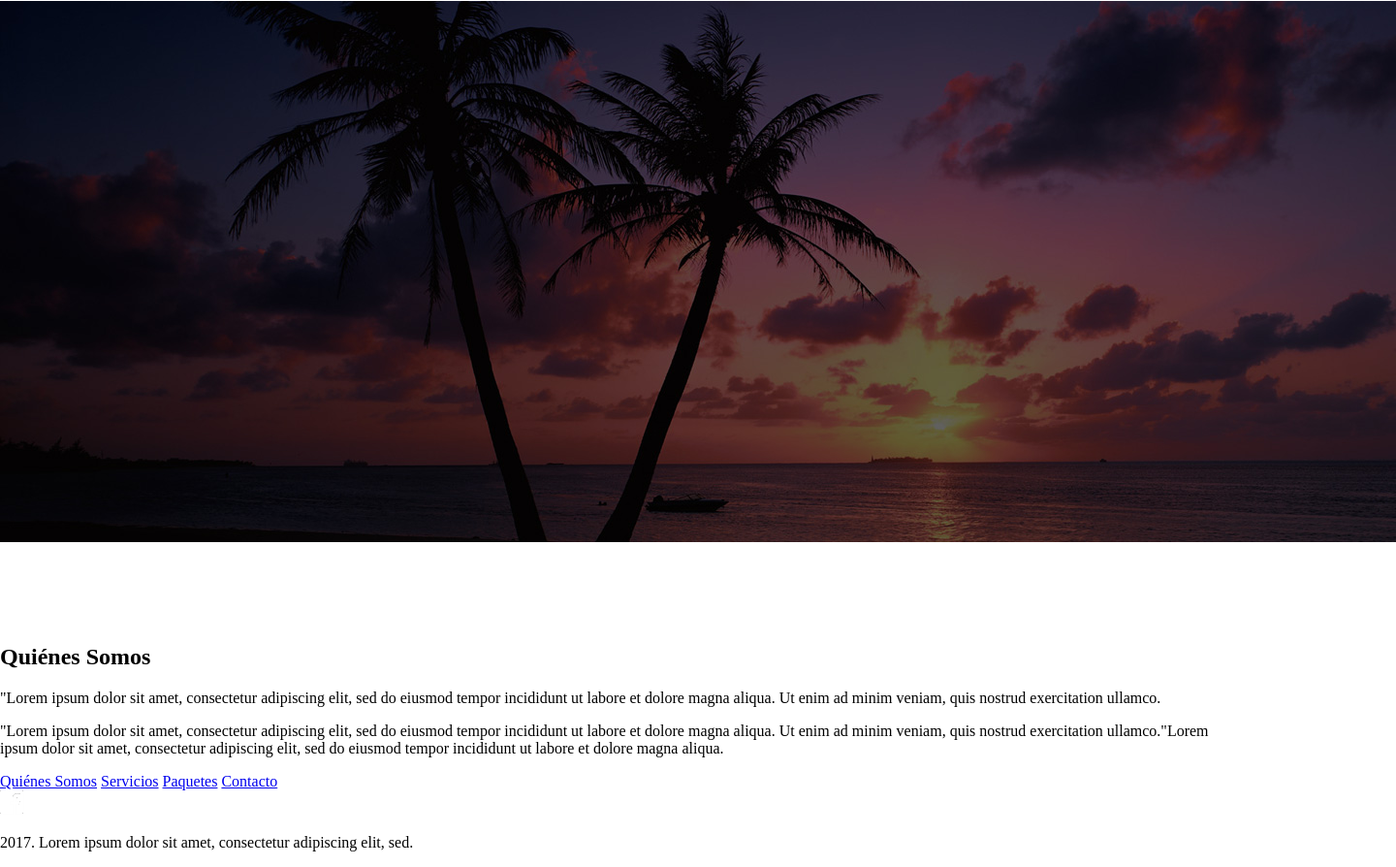
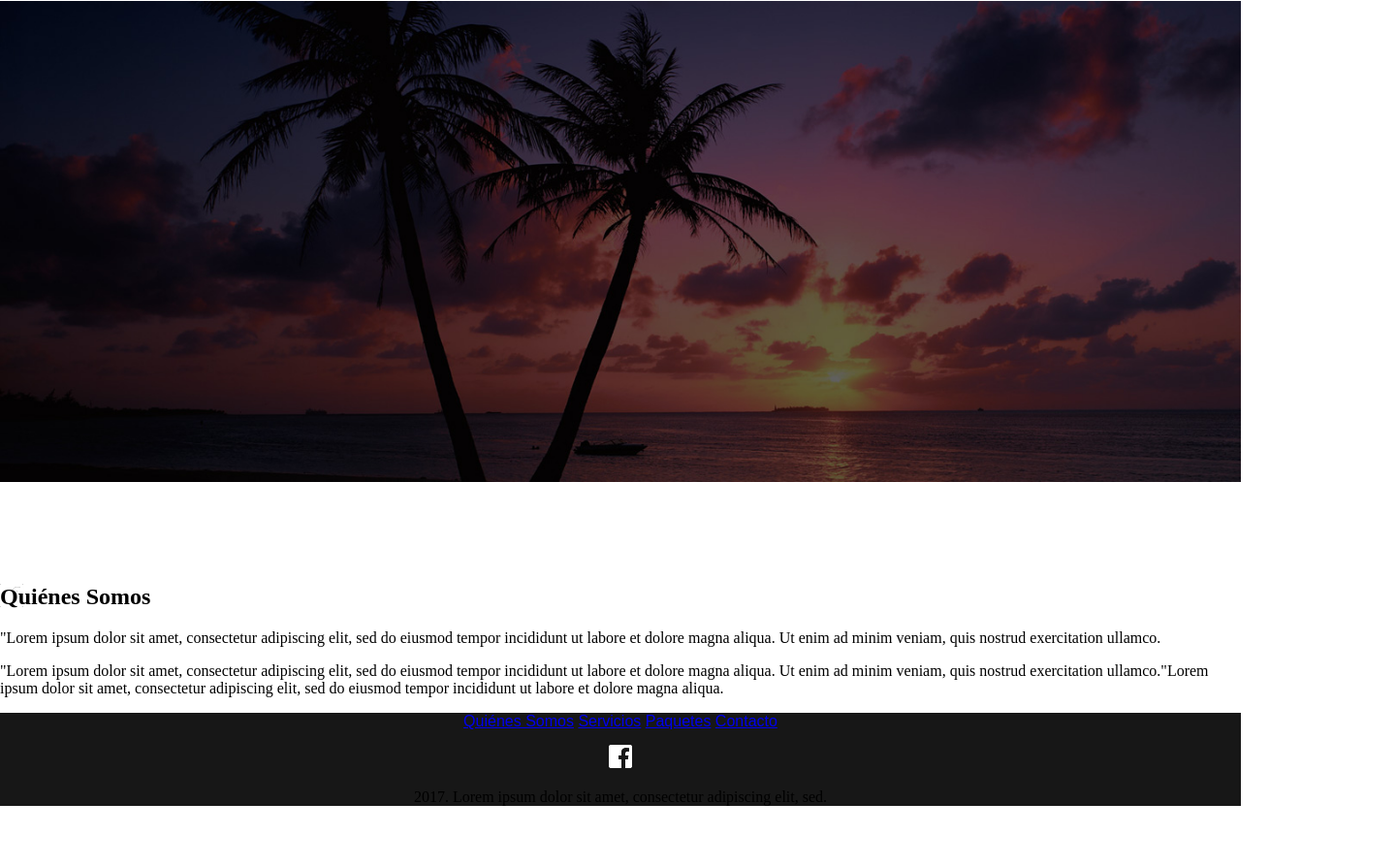
Before and after one commit to Andryk-Lara/PSD-to-HTML-3, a website: page index.html in a window 1280 px wide. Shown: the part 1321-2215 px from the top of the page at 97% size, 1440 px wide, since content can reach past the window. After the commit the page ends 2168 px from the top, so only its background shows below. Drawn offline with Linux system fonts and the light colour scheme.

Commit message:
Agrego CSS del footer

```diff
--- a/index.html
+++ b/index.html
@@ -62,7 +62,7 @@
                 <p>"Lorem ipsum dolor sit amet, consectetur adipiscing elit, sed do eiusmod tempor incididunt ut labore et dolore magna aliqua. Ut enim ad minim veniam, quis nostrud exercitation ullamco."Lorem ipsum dolor sit amet, consectetur adipiscing elit, sed do eiusmod tempor incididunt ut labore et dolore magna aliqua.</p>
             </div>
         </div>
-        <div id="footer">
+        <div id="footer clearfix">
             <div class="footer-nav">
                 <div class="footer-section1">
                     <a href="#">Quiénes Somos</a>
--- a/sass/generals/_footer.scss
+++ b/sass/generals/_footer.scss
@@ -0,0 +1,15 @@
+.footer-nav{
+    background-color: #171717;
+    width: 100%;
+    text-align: center;
+}
+.footer-section1{
+    color: white;
+    font-family: Arial, Helvetica, sans-serif;
+    font-size: 16px;
+    text-decoration: none;
+    padding-bottom: 15px;
+}
+.footer-section3{
+    color: white;
+}
--- a/sass/generals/_header.scss
+++ b/sass/generals/_header.scss
@@ -10,6 +10,7 @@
     margin-right: 41.59%;
     float: left;
 }
+
 .header-nav{
     padding-top: 25px;
     a{
--- a/sass/generals/_information.scss
+++ b/sass/generals/_information.scss
@@ -0,0 +1,9 @@
+div.information-image{
+    img{
+        width: 100%;
+    }
+}
+div.information-text{
+    background-image: url(/img/fb.png);
+    background-repeat: no-repeat;
+}
```
Also changed, not shown: css/styles.css.
